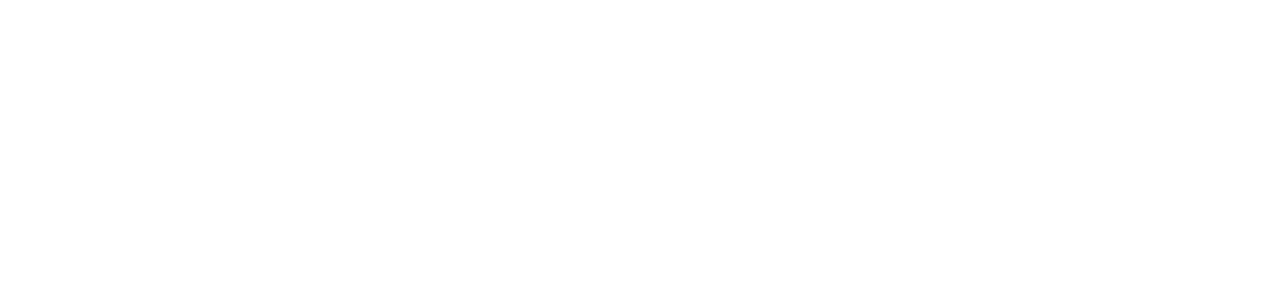
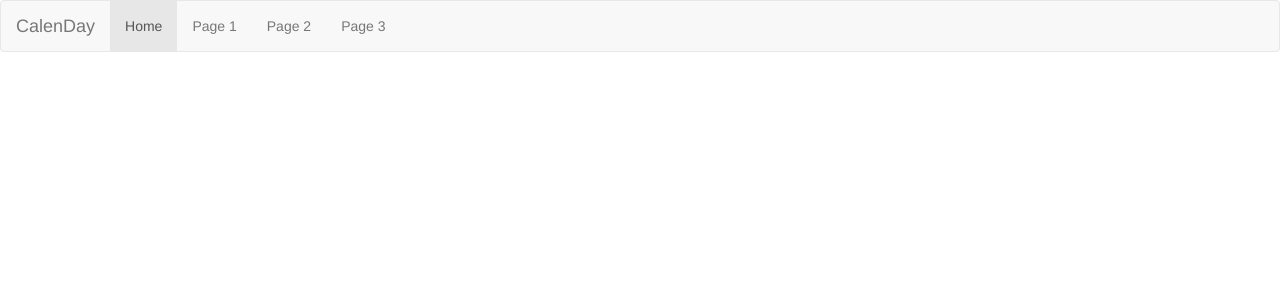
Before and after one commit to YanLi26/CalenDay, a Vue app: page /#/ in a window 1280 px wide. Shown: the top 300 px of the page. Built offline with nearby package versions, Linux system fonts and the light colour scheme.

Commit message:
add bootstrap and navbar

```diff
--- a/index.html
+++ b/index.html
@@ -3,6 +3,7 @@
   <head>
     <meta charset="utf-8">
     <title>calenday</title>
+    <link rel="stylesheet" href="https://maxcdn.bootstrapcdn.com/bootstrap/3.3.7/css/bootstrap.min.css" integrity="sha384-BVYiiSIFeK1dGmJRAkycuHAHRg32OmUcww7on3RYdg4Va+PmSTsz/K68vbdEjh4u" crossorigin="anonymous">
   </head>
   <body>
     <div id="app"></div>
--- a/src/App.vue
+++ b/src/App.vue
@@ -1,7 +1,19 @@
 <template>
-  <div id="app">
-
-    <router-view></router-view>
+<div id = 'app'>
+  <nav class="navbar navbar-default">
+  <div class="container-fluid">
+    <div class="navbar-header">
+      <a class="navbar-brand" href="/">CalenDay</a>
+    </div>
+    <ul class="nav navbar-nav">
+      <li class="active"><a href="/">Home</a></li>
+      <li><a href="#">Page 1</a></li>
+      <li><a href="#">Page 2</a></li>
+      <li><a href="#">Page 3</a></li>
+    </ul>
+  </div>
+</nav>
+   <router-view></router-view>
   </div>
 </template>
 
@@ -18,6 +30,6 @@
   -moz-osx-font-smoothing: grayscale;
   text-align: center;
   color: #2c3e50;
-  margin-top: 60px;
+  /*margin-top: 60px;*/
 }
 </style>
```
Also changed, not shown: package.json (+13 -13 lines), src/components/Home.vue (+1 -38 lines).
